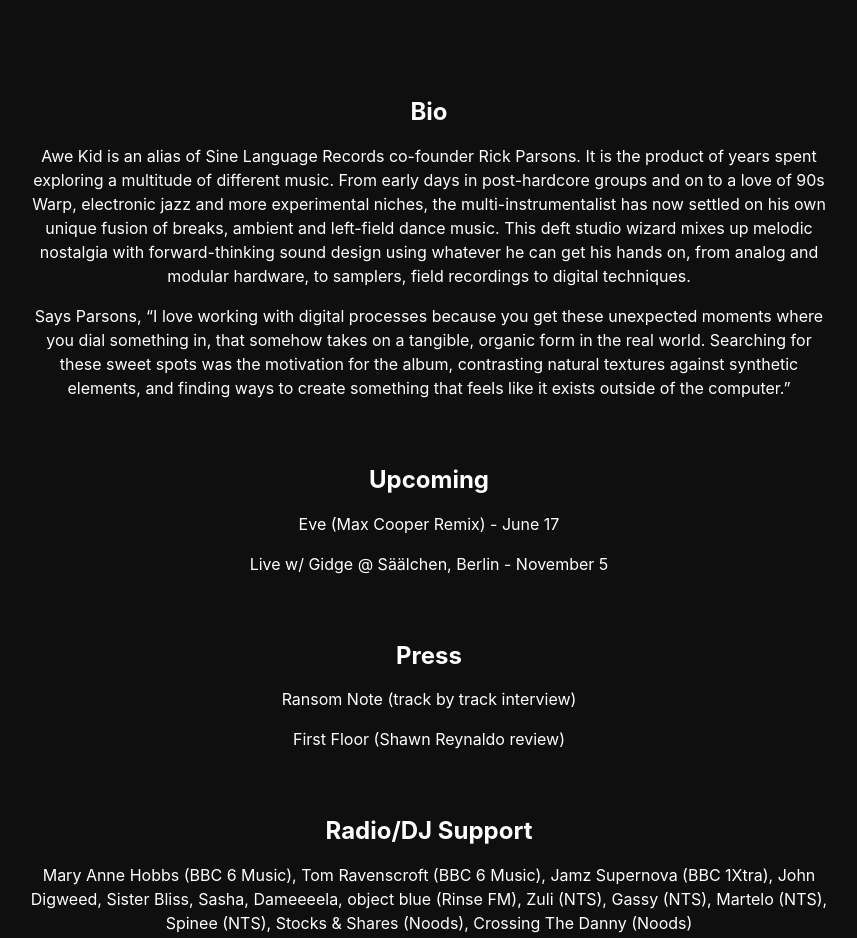
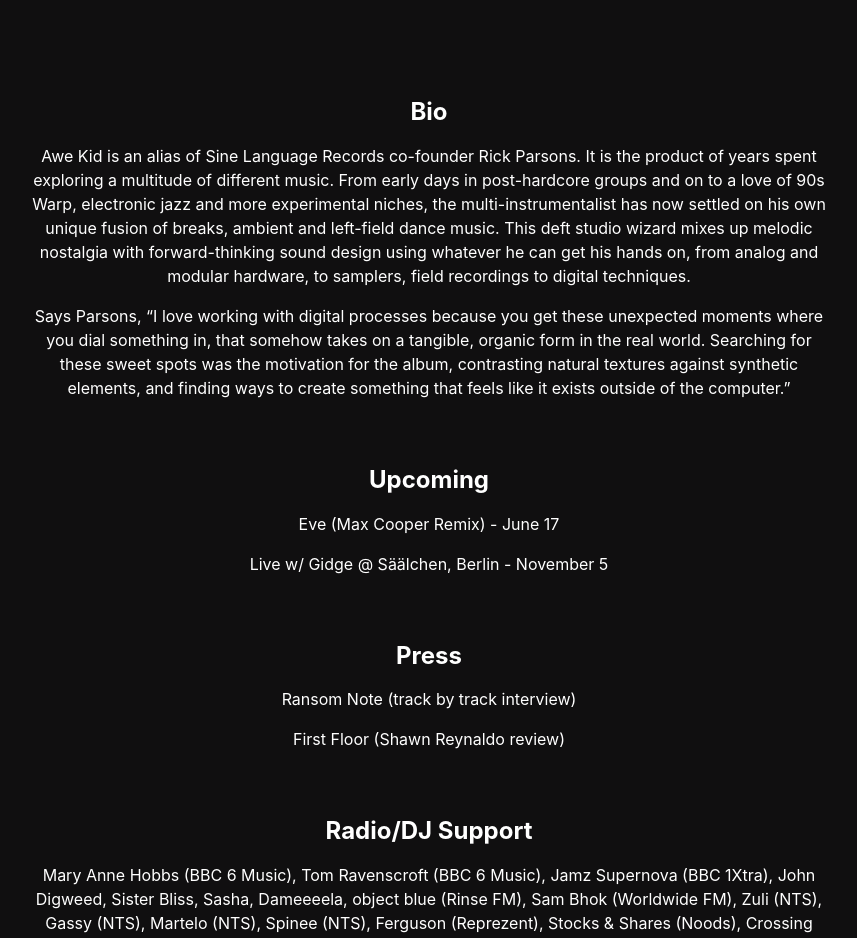
Before and after one commit to rkparsons/awekidmusic, a Next.js app: page /epk in a window 1280 px wide. Shown: the top 938 px of the page, without its empty margins (211-1068 px from the left). Built offline with nearby package versions, Linux system fonts and the light colour scheme.

Commit message:
Update epk

```diff
--- a/pages/epk.tsx
+++ b/pages/epk.tsx
@@ -76,8 +76,9 @@
           <p>
             Mary Anne Hobbs (BBC 6 Music), Tom Ravenscroft (BBC 6 Music), Jamz
             Supernova (BBC 1Xtra), John Digweed, Sister Bliss, Sasha, Dameeeela,
-            object blue (Rinse FM), Zuli (NTS), Gassy (NTS), Martelo (NTS),
-            Spinee (NTS), Stocks & Shares (Noods), Crossing The Danny (Noods)
+            object blue (Rinse FM), Sam Bhok (Worldwide FM), Zuli (NTS), Gassy
+            (NTS), Martelo (NTS), Spinee (NTS), Ferguson (Reprezent), Stocks &
+            Shares (Noods), Crossing The Danny (Noods)
           </p>
         </div>
 
```
